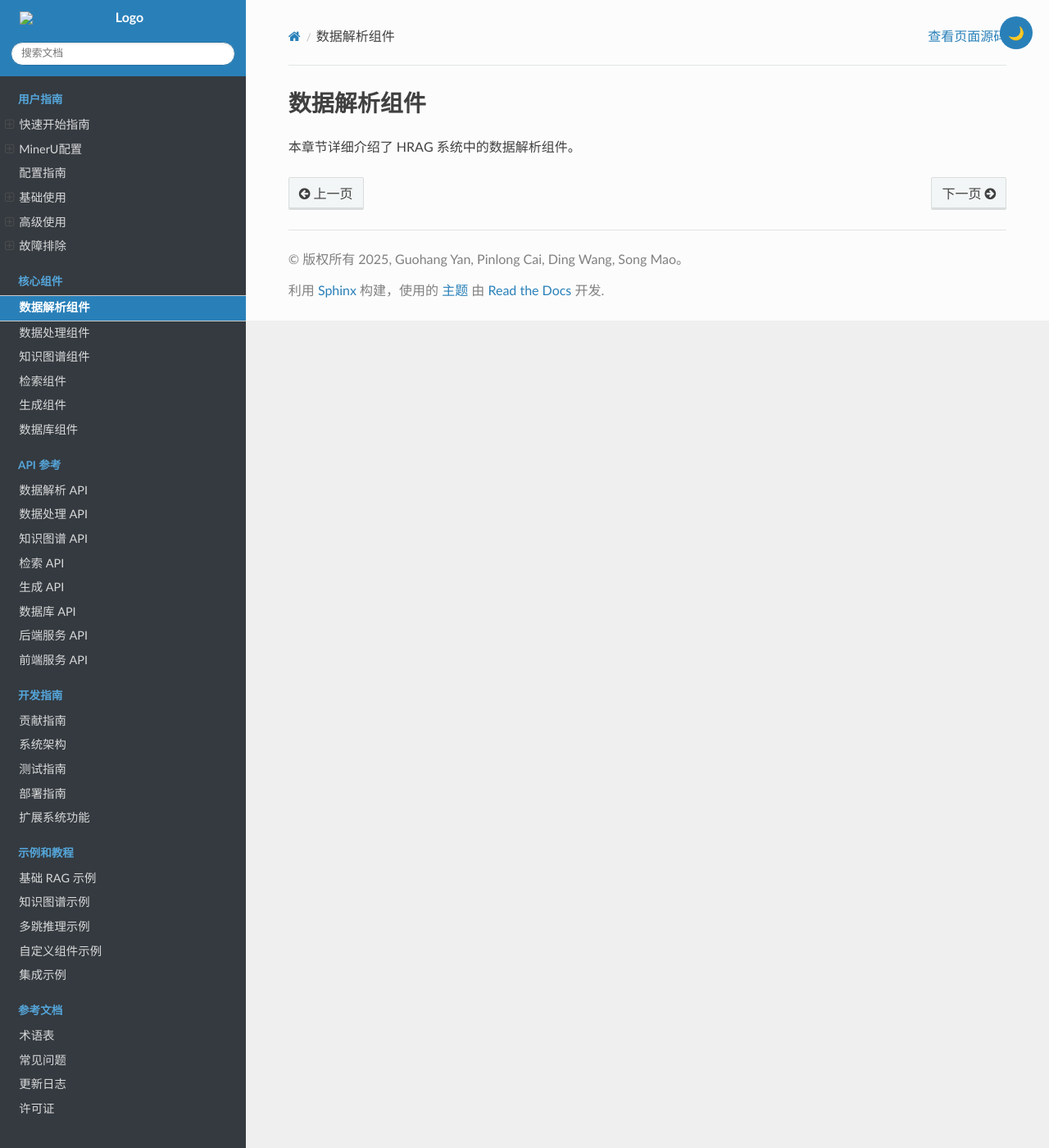
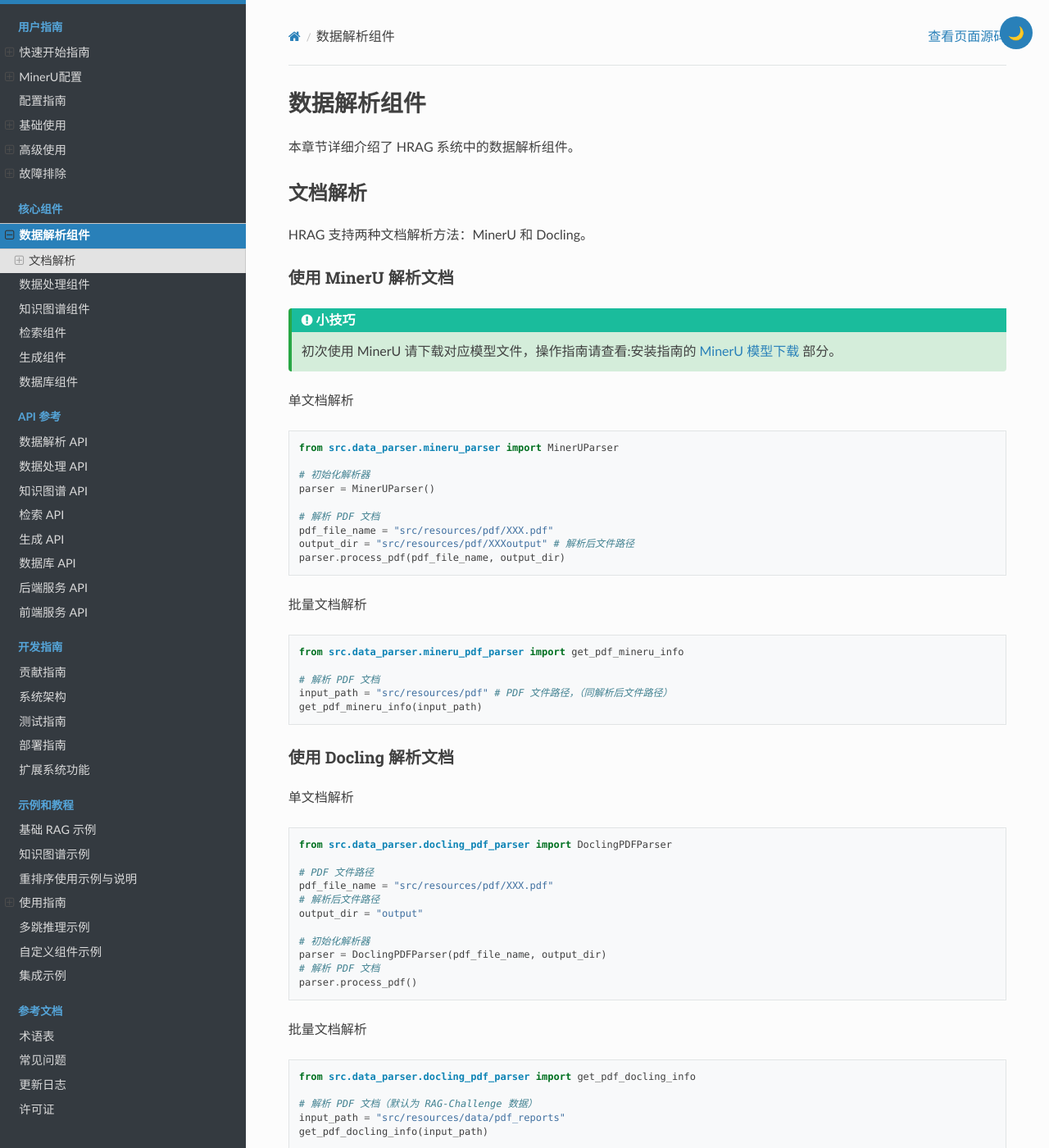
Before and after one commit to HetaTeam/Heta-docs, a Sphinx documentation site: the page built from source/components/data_parser.rst, in a window 1280 px wide and 1400 px high. Shown: the whole window at 82% size. Built offline with Sphinx 7.4.7 and the Read the Docs theme 3.1.0, drawn with Linux system fonts in a browser that asks for light colours.

Commit message:
data_parser

```diff
--- a/source/basic_usage.rst
+++ b/source/basic_usage.rst
@@ -13,60 +13,25 @@ HRAG 支持两种文档解析方法：MinerU 和 Docling。
 .. tip::
     初次使用 MinerU 请下载对应模型文件，操作指南请查看:安装指南的 :ref:`MinerU_installation` 部分。
 
-单文档解析
-
-.. code-block:: python
-
-    from src.data_parser.mineru_parser import MinerUParser
-
-    # 初始化解析器
-    parser = MinerUParser()
-
-    # 解析 PDF 文档
-    pdf_file_name = "src/resources/pdf/XXX.pdf"
-    output_dir = "src/resources/pdf/XXXoutput" # 解析后文件路径
-    parser.process_pdf(pdf_file_name, output_dir)
-
 批量文档解析
 
-.. code-block:: python
+.. code-block:: bash
 
-    from src.data_parser.mineru_pdf_parser import get_pdf_mineru_info
+    python tests/data_parser/test_mineru_pdf_parser.py --input_path src/resources/pdf
 
-    # 解析 PDF 文档
-    input_path = "src/resources/pdf" # PDF 文件路径，（同解析后文件路径）
-    get_pdf_mineru_info(input_path)
-
+更详细的使用指南见 :ref:`components_data_parser`
 
 使用 Docling 解析文档
 ~~~~~~~~~~~~~~~~~~~~~~~~~~~~~
 
-单文档解析
-
-.. code-block:: python
-
-    from src.data_parser.docling_pdf_parser import DoclingPDFParser
-
-    # PDF 文件路径
-    pdf_file_name = "src/resources/pdf/XXX.pdf"
-    # 解析后文件路径
-    output_dir = "output"
-
-    # 初始化解析器
-    parser = DoclingPDFParser(pdf_file_name, output_dir)
-    # 解析 PDF 文档
-    parser.process_pdf()
-
 批量文档解析
 
-.. code-block:: python
+.. code-block:: bash
 
-    from src.data_parser.docling_pdf_parser import get_pdf_docling_info
+    python tests/data_parser/test_docling_pdf_parser.py --root_path src/resources/test_data
 
-    # 解析 PDF 文档（默认为 RAG-Challenge 数据）
-    input_path = "src/resources/data/pdf_reports"
-    get_pdf_docling_info(input_path)
 
+更详细的使用指南见 :ref:`components_data_parser`
 
 
 2. 数据转换
--- a/source/components/data_parser.rst
+++ b/source/components/data_parser.rst
@@ -4,3 +4,67 @@
 ============
 
 本章节详细介绍了 HRAG 系统中的数据解析组件。
+
+文档解析
+^^^^^^^^^^^^
+
+HRAG 支持两种文档解析方法：MinerU 和 Docling。
+
+使用 MinerU 解析文档
+~~~~~~~~~~~~~~~~~~~~
+.. tip::
+    初次使用 MinerU 请下载对应模型文件，操作指南请查看:安装指南的 :ref:`MinerU_installation` 部分。
+
+单文档解析
+
+.. code-block:: python
+
+    from src.data_parser.mineru_parser import MinerUParser
+
+    # 初始化解析器
+    parser = MinerUParser()
+
+    # 解析 PDF 文档
+    pdf_file_name = "src/resources/pdf/XXX.pdf"
+    output_dir = "src/resources/pdf/XXXoutput" # 解析后文件路径
+    parser.process_pdf(pdf_file_name, output_dir)
+
+批量文档解析
+
+.. code-block:: python
+
+    from src.data_parser.mineru_pdf_parser import get_pdf_mineru_info
+
+    # 解析 PDF 文档
+    input_path = "src/resources/pdf" # PDF 文件路径，（同解析后文件路径）
+    get_pdf_mineru_info(input_path)
+
+
+使用 Docling 解析文档
+~~~~~~~~~~~~~~~~~~~~~~~~~~~~~
+
+单文档解析
+
+.. code-block:: python
+
+    from src.data_parser.docling_pdf_parser import DoclingPDFParser
+
+    # PDF 文件路径
+    pdf_file_name = "src/resources/pdf/XXX.pdf"
+    # 解析后文件路径
+    output_dir = "output"
+
+    # 初始化解析器
+    parser = DoclingPDFParser(pdf_file_name, output_dir)
+    # 解析 PDF 文档
+    parser.process_pdf()
+
+批量文档解析
+
+.. code-block:: python
+
+    from src.data_parser.docling_pdf_parser import get_pdf_docling_info
+
+    # 解析 PDF 文档（默认为 RAG-Challenge 数据）
+    input_path = "src/resources/data/pdf_reports"
+    get_pdf_docling_info(input_path)
--- a/source/index.rst
+++ b/source/index.rst
@@ -92,6 +92,7 @@
 
    examples/basic_rag
    examples/knowledge_graph
+   examples/rerank
    examples/multi_hop
    examples/custom_components
    examples/integration
```
Also changed, not shown: other parts of source/basic_usage.rst (+4 -4 lines).
